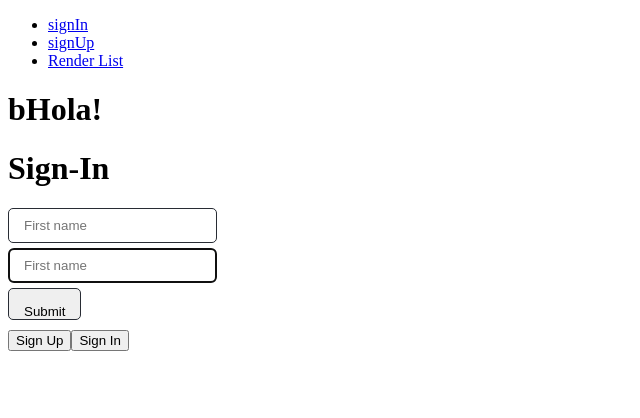
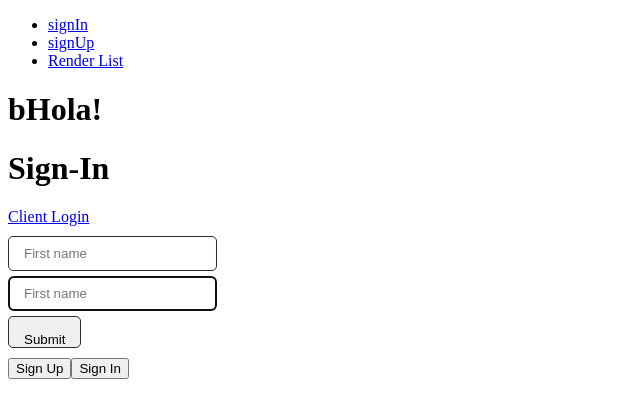
Before and after one commit to basant93/react, a React (Create React App) app: page /signIn in a window 1280 px wide. Shown: the top 418 px of the page, without its empty margins (0-640 px from the left). Built offline with nearby package versions, Linux system fonts and the light colour scheme.

Commit message:
add relative routing /signI/client

```diff
--- a/src/main.js
+++ b/src/main.js
@@ -98,6 +98,7 @@ class Main extends Component {
 <Route path="/signIn" exact component={SignIn}/>
 <Route path="/signUp" exact component={SignUp}/>
 <Route path="/signUp"  render={() => <h1> Hello basant </h1>}/>
+{/* <Route path="/renderlist"  render={() => {this.state = this.state.list}}/> */}
 {/* <Route path="/renderlist" component={<HOCComponent  deleteList={this.deleteList}  that={this} list={this.state.list}/>}/> */}
 {/* <Route path="/" render={() => <h1> Hello  router load 2</h1>}/> */}
     <div>
--- a/src/signIn.js
+++ b/src/signIn.js
@@ -18,6 +18,8 @@ import axios from 'axios';
 import {setLocalStorage} from './Services';
 import Config from './config/webConfig.json';
 import CountryContext from './Context';
+import {BrowserRouter, Route, Link} from 'react-router-dom';
+
 
 class SignIn extends Component {
 
@@ -37,6 +39,7 @@ class SignIn extends Component {
 
         this.state = {success: false, error:false, progress:false};
         console.log("[Sign In.js] inside constructor ....");
+        console.log("[Sign In.js] load props .... ", this.props);
     }
 
     componentWillMount(){
@@ -81,6 +84,7 @@ class SignIn extends Component {
            {config=><h1>bHola! {config.country}</h1>}
        </CountryContext.Consumer>
        <h1>{SignIn.header}</h1>
+       <div><Link to={this.props.match.path+"/client"}> Client Login </Link></div>
       { !(success && error && progress) && <ul className="formContainer">
             {/* {this.renderForm()} */}
             <Form formFields={this.formFields}  submitAction = {this.takeAction} that ={this} />
```
